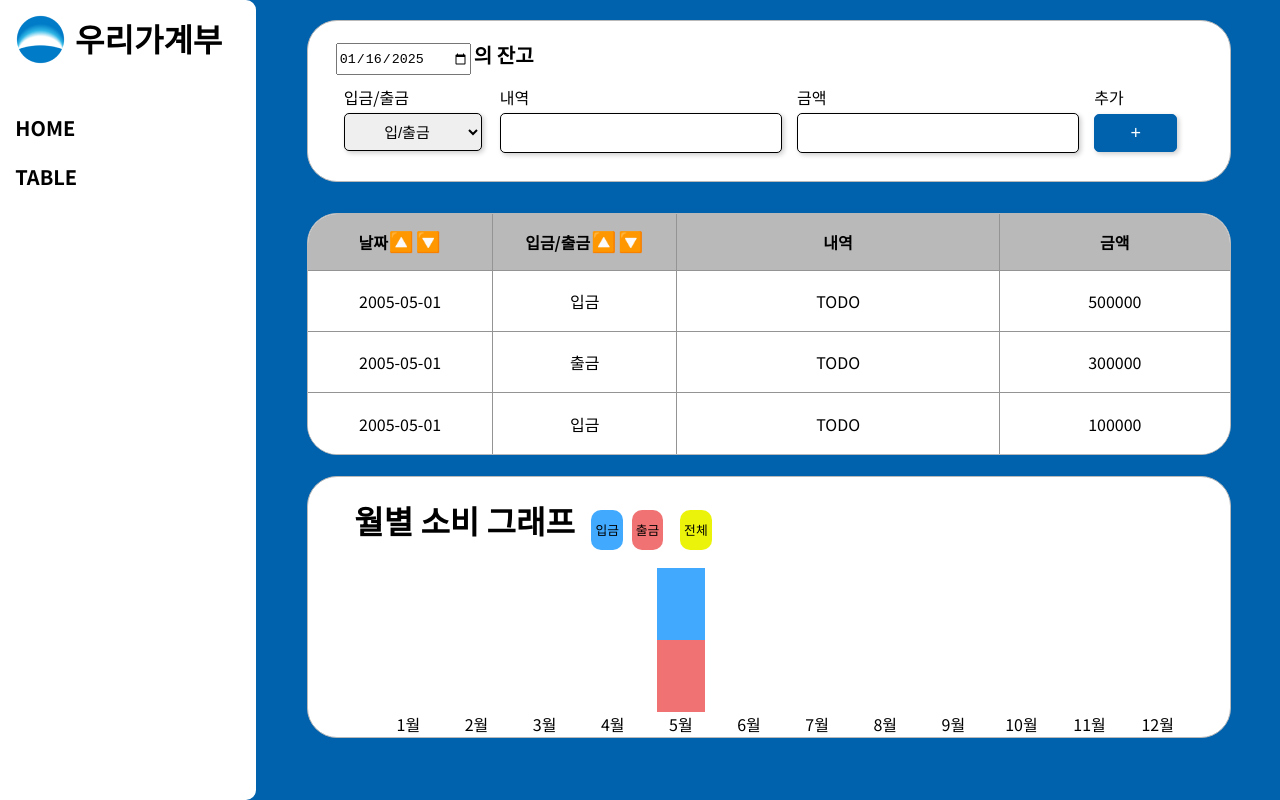
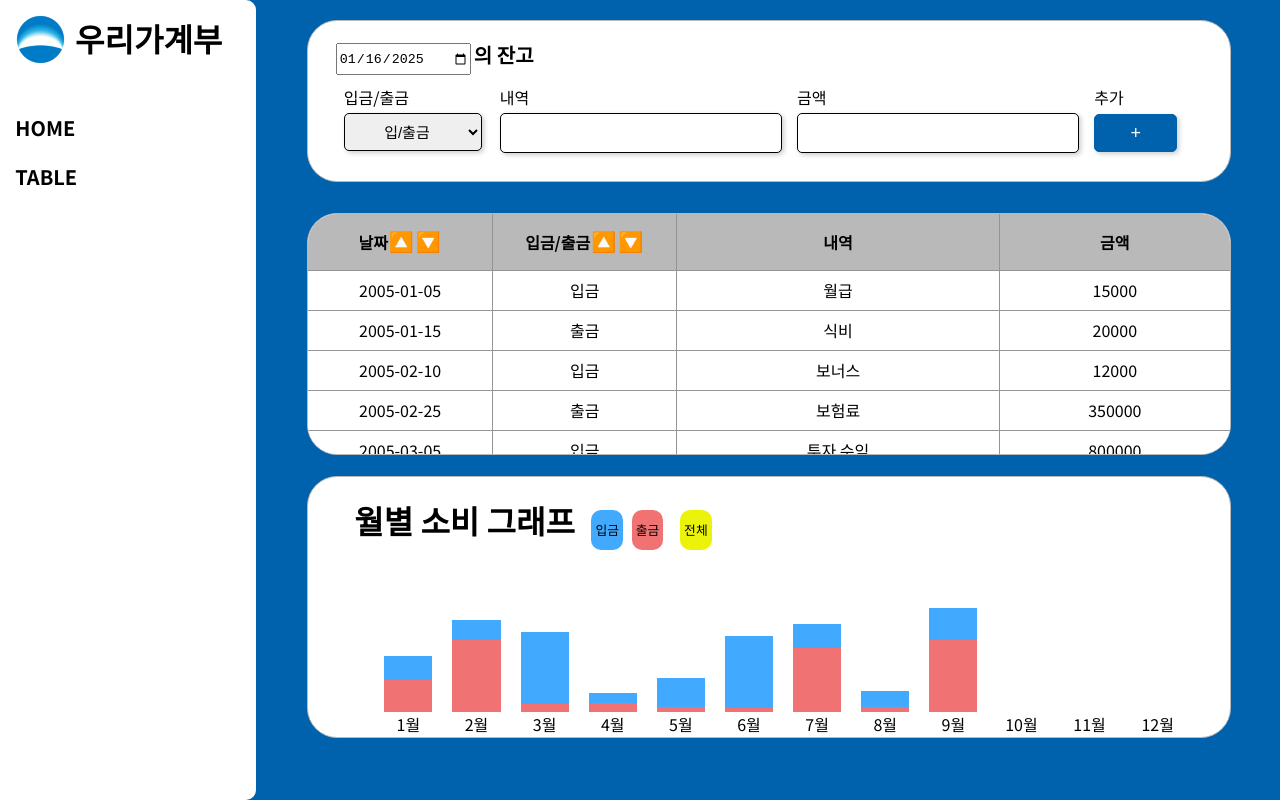
Before and after one commit to woorifisa-service-dev-4th/frontend-3rd-woori-account-book, a React (Vite) app: page / in a window 1280 px wide. Built offline with nearby package versions, Linux system fonts and the light colour scheme.

Commit message:
fix:더미데이터 수정

```diff
--- a/src/contexts/InputContext.jsx
+++ b/src/contexts/InputContext.jsx
@@ -4,28 +4,27 @@ export const InputContext = createContext();
 
 export const InputProvider = ({ children }) => {
     const dummyData = [
-        {
-            id: 1,
-            date: "2005-05-01",
-            type: "입금",
-            text: "TODO",
-            money: "500000",
-        },
-        {
-            id: 2,
-            date: "2005-05-01",
-            type: "출금",
-            text: "TODO",
-            money: "300000",
-        },
-        {
-            id: 3,
-            date: "2005-05-01",
-            type: "입금",
-            text: "TODO",
-            money: "100000",
-        },
-    ];
+        { id: 1, date: "2005-01-05", type: "입금", text: "월급", money: 15000 },
+        { id: 2, date: "2005-01-15", type: "출금", text: "식비", money: 20000 },
+        { id: 3, date: "2005-02-10", type: "입금", text: "보너스", money: 12000 },
+        { id: 4, date: "2005-02-25", type: "출금", text: "보험료", money: 350000 },
+        { id: 5, date: "2005-03-05", type: "입금", text: "투자 수익", money: 800000 },
+        { id: 6, date: "2005-03-20", type: "출금", text: "여행", money: 4500 },
+        { id: 7, date: "2005-04-01", type: "입금", text: "알바", money: 6000 },
+        { id: 8, date: "2005-04-18", type: "출금", text: "가전제품", money: 5500 },
+        { id: 9, date: "2005-05-10", type: "입금", text: "월급", money: 18000 },
+        { id: 10, date: "2005-05-20", type: "출금", text: "교육비", money: 3000 },
+        { id: 11, date: "2005-06-12", type: "입금", text: "상여금", money: 130000 },
+        { id: 12, date: "2005-06-30", type: "출금", text: "쇼핑", money: 2500 },
+        { id: 13, date: "2005-07-15", type: "입금", text: "월급", money: 15000 },
+        { id: 14, date: "2005-07-25", type: "출금", text: "운동비", money: 40000 },
+        { id: 15, date: "2005-08-05", type: "입금", text: "투자 수익", money: 9500 },
+        { id: 16, date: "2005-08-15", type: "출금", text: "캠핑", money: 3200 },
+        { id: 17, date: "2005-09-10", type: "입금", text: "월급", money: 20000 },
+        { id: 18, date: "2005-09-25", type: "출금", text: "선물 구매", money: 450000 },
+      ];
+
+
 
     const [dataValue, setDataValue] = useState(dummyData);
     const [date, setDate] = useState("2025-01-16");
```
